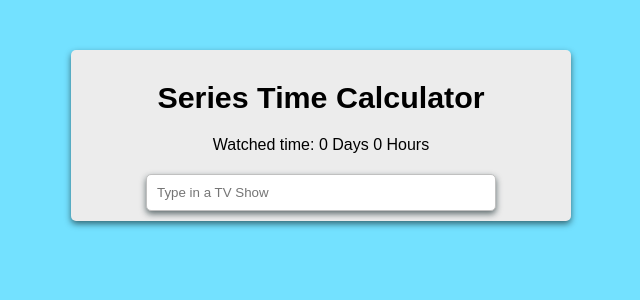
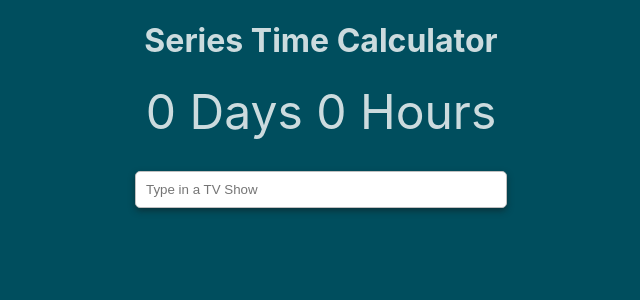
Before and after one commit to dhruvpeter/series_time_calculator, a React (Create React App) app: page / in a window 1280 px wide. Shown: the top 300 px of the page, without its empty margins (319-959 px from the left). Built offline with nearby package versions, Linux system fonts and the light colour scheme.

Commit message:
Changed styling of site

```diff
--- a/src/component/SeriesTimeCalculator.css
+++ b/src/component/SeriesTimeCalculator.css
@@ -1,28 +1,31 @@
+.container {
+  margin-left: 20px;
+  margin-right: 20px;
+}
+
 body {
-  margin: 0;
-  background-color: #73e1ff;
-  font-family: sans-serif;
+  background-color: #004e5e;
 }
+
 h1 {
-  font-size: 1.9em;
+  color: white;
+  opacity: 80%;
 }
-.container {
-  width: 500px;
+
+.input-container {
+  width: fit-content;
   margin: auto;
-  margin-top: 50px;
   text-align: center;
 }
-* {
-  box-sizing: border-box;
+
+.time {
+  color: white;
+  opacity: 80%;
+  font-size: -webkit-xxx-large;
+  margin-bottom: 30px;
 }
 
-.input-section {
-  background-color: #ececec;
-  padding: 10px;
-  border-radius: 5px;
-  box-shadow: 0 3px 6px #102428a1;
-}
-.input-section input {
+input {
   border-radius: 5px;
   border: 1px solid silver;
   width: 100%;
@@ -31,42 +34,37 @@ h1 {
   outline: none;
   width: 350px;
 }
-ul {
-  padding: 0;
-  width: 350px;
-  margin-left: 75px;
+
+.delete {
+  cursor: pointer;
+  margin-left: 170px;
+  margin-top: 7px;
+  margin-bottom: 5px;
 }
 
-ul li {
-  list-style: none;
-  background-color: #fff;
-  padding: 15px;
-  border-radius: 5px;
-  margin-bottom: 5px;
-  /* display: flex; */
-  overflow-wrap: anywhere;
-  /* align-items: flex-start; */
+.card {
+  box-shadow: 0 2px 4px 0 rgba(0, 0, 0, 0.2);
+  transition: 0.3s;
+  width: 200px;
+  margin: 10px 20px 10px 0px;
+  border-radius: 15px;
+  perspective: 1px;
+  height: 350px;
+  background-color: #006176;
   text-align: center;
+  /* float: left; */
 }
-ul li i {
-  /* text-align: right; */
-  /* flex: 1; */
-  cursor: pointer;
-  position: relative;
-  left: 155px;
-  bottom: 470px;
-}
-li:hover {
-  box-shadow: 0 3px 6px #1a3f4d8a;
+.card:hover {
+  box-shadow: 0 10px 20px 0 rgba(0, 0, 0, 0.2);
 }
 
-.time{
-  margin-bottom: 20px;
+img {
+  width: 180px;
+  height: 240px;
+  box-shadow: 0 4px 8px 0 rgba(0, 0, 0, 0.2);
 }
-
-img{
-  width: 280px;
-  max-height: 380px;
-  margin-top: 20px;
-  box-shadow: 0 3px 6px #1a3f4d8a;
+.tiles {
+  margin-top: 30px;
+  display: flex;
+  justify-content: center;
 }
--- a/src/component/SeriesTimeCalculator.js
+++ b/src/component/SeriesTimeCalculator.js
@@ -5,11 +5,15 @@ import axios from "axios";
 
 export default function SeriesTimeCalculator() {
   const [input, setInput] = useState("");
-  const [results, setResults] = useState(JSON.parse(localStorage.getItem('results')) || []);
-  const [watchTime, setWatchTime] = useState(JSON.parse(localStorage.getItem('watchTime')) || { days: 0, hours: 0 });
+  const [results, setResults] = useState(
+    JSON.parse(localStorage.getItem("results")) || []
+  );
+  const [watchTime, setWatchTime] = useState(
+    JSON.parse(localStorage.getItem("watchTime")) || { days: 0, hours: 0 }
+  );
 
   useEffect(() => {
-    console.log(localStorage.getItem('watchTime'));
+    console.log(localStorage.getItem("watchTime"));
   });
 
   const handleChange = (event) => {
@@ -41,7 +45,7 @@ export default function SeriesTimeCalculator() {
             result.title.toLowerCase() === title.toLowerCase()
         );
 
-        if(result) {
+        if (result) {
           console.log(result);
 
           setResults([...results, result]);
@@ -61,22 +65,21 @@ export default function SeriesTimeCalculator() {
             newWatchTime = {
               days: watchTime.days + resultDays + 1,
               hours: newWatchTimeHours % 24,
-            }
+            };
             // setWatchTime();
           } else {
             newWatchTime = {
               days: watchTime.days + resultDays,
               hours: newWatchTimeHours,
-            }
+            };
           }
           setWatchTime(newWatchTime);
           setInput("");
-          localStorage.setItem('watchTime', JSON.stringify(newWatchTime));
-          localStorage.setItem('results', JSON.stringify([...results, result]));
+          localStorage.setItem("watchTime", JSON.stringify(newWatchTime));
+          localStorage.setItem("results", JSON.stringify([...results, result]));
         } else {
-          alert('This series in not available');
+          alert("This series in not available");
         }
-
       } catch (err) {
         console.log(err.message);
       }
@@ -97,30 +100,29 @@ export default function SeriesTimeCalculator() {
       newWatchTime = {
         days: watchTime.days - deletedEntryDays - 1,
         hours: newWatchTimeHours + 24,
-      }
+      };
     } else {
       newWatchTime = {
         days: watchTime.days - deletedEntryDays,
         hours: newWatchTimeHours,
-      }
+      };
     }
 
-    const newResults = results.filter((data, index) => index !== key)
+    const newResults = results.filter((data, index) => index !== key);
     setResults(newResults);
     setWatchTime(newWatchTime);
-    localStorage.setItem('watchTime', JSON.stringify(newWatchTime));
-    localStorage.setItem('results', JSON.stringify(newResults));
+    localStorage.setItem("watchTime", JSON.stringify(newWatchTime));
+    localStorage.setItem("results", JSON.stringify(newResults));
   };
 
   return (
     <div className="container">
-      <div className="input-section">
+      <div className="input-container">
         <h1>Series Time Calculator</h1>
         <div className="time">
-          Watched time: {watchTime.days} Days {watchTime.hours} Hours
+          {watchTime.days} Days {watchTime.hours} Hours
         </div>
         <form onSubmit={storeItems}>
-          <div></div>
           <input
             type="text"
             name="input"
@@ -131,18 +133,23 @@ export default function SeriesTimeCalculator() {
         </form>
       </div>
 
-      <ul>
+      <div className="tiles">
         {results.map((data, index) => (
-          <li key={index}>
-            <img src={data.image.url} />
+          <div key={index} className="card">
+            <div
+              className="fas fa-times delete"
+              onClick={() => deleteItem(index)}
+            ></div>
+            <div className="image">
+              <img src={data.image.url} />
+            </div>
+
             <div className="title">
               <h3>{data.title}</h3>
             </div>
-
-            <i className="fas fa-times" onClick={() => deleteItem(index)}></i>
-          </li>
+          </div>
         ))}
-      </ul>
+      </div>
     </div>
   );
 }
```
